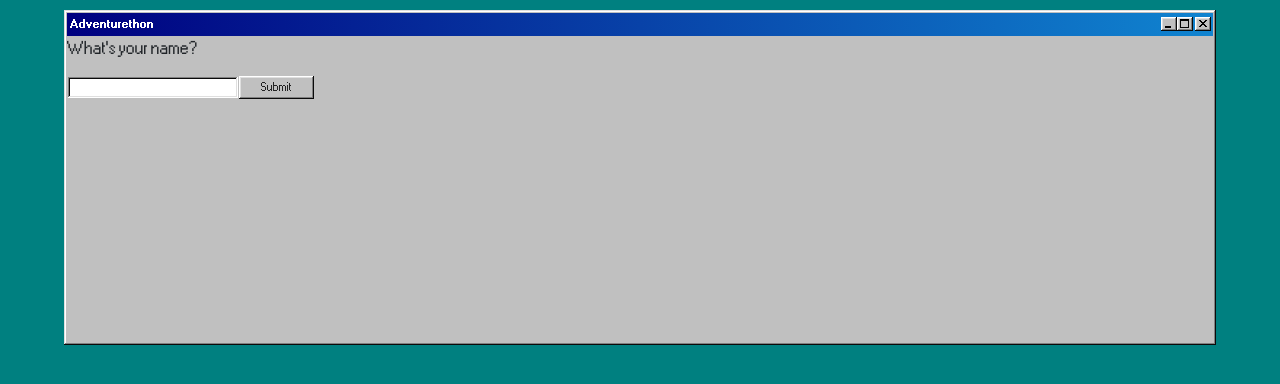
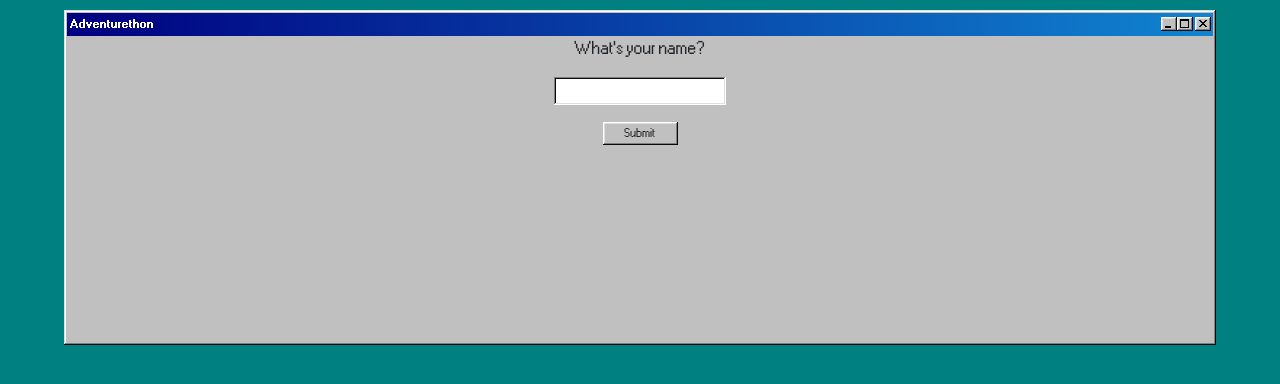
Before and after one commit to brittanyfenney/adventurethon, a React (Create React App) app: page /signup in a window 1280 px wide. Shown: the top 384 px of the page. Built offline with nearby package versions, Linux system fonts and the light colour scheme.

Commit message:
test: input height

```diff
--- a/src/components/SignUp.js
+++ b/src/components/SignUp.js
@@ -33,7 +33,7 @@ class SignUp extends React.Component {
     <div className="signup-window">
       <p>What's your name?</p>
       <form onSubmit={this.handleSubmit} name="signup">
-      <input name="name" type="text" id="sign-up"></input>
+      <input name="name" type="text" id="sign-up"></input><br />
       <button type="submit">Submit</button>
       </form>
     </div>
--- a/src/index.css
+++ b/src/index.css
@@ -51,10 +51,21 @@ code {
     monospace;
 } */
 
+.signup-window {
+  display: flex;
+  flex-direction: column;
+  align-items: center;
+}
+
+.signup-window form {
+  display: flex;
+  flex-direction: column;
+  align-items: center;
+}
+
 #sign-up {
-  font-size: 16px;
-
-
+  height: 28px;
+  line-height: 28px; font-size: 17px;
   margin: 1px;
   padding: 10px;
 }
```
